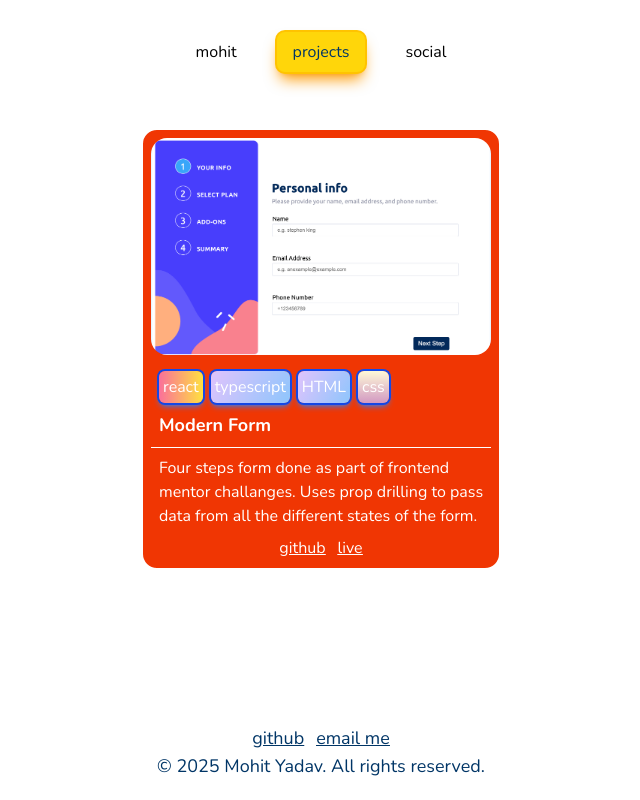
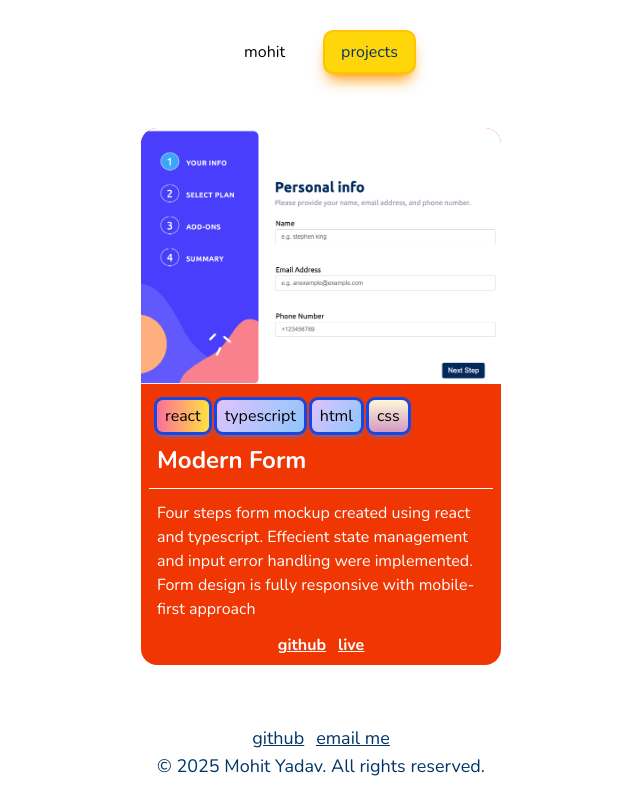
Before and after one commit to yaadevmohit/mohit-yadav, a React (Vite) app: page /projects in a window 1280 px wide. Shown: the whole page, without its empty margins (319-959 px from the left). Built offline with nearby package versions, Linux system fonts and the light colour scheme.

Commit message:
adding project shadow

```diff
--- a/src/assets/projectsData.ts
+++ b/src/assets/projectsData.ts
@@ -16,8 +16,8 @@ export default
         {
             name: "Modern Form",
             img: formImg,
-            description: "Four steps form done as part of frontend mentor challanges. Uses prop drilling to pass data from all the different states of the form.",
-            skills: ["react", "typescript", "HTML", "css"],
+            description: "Four steps form mockup created using react and typescript. Effecient state management and input error handling were implemented. Form design is fully responsive with mobile-first approach",
+            skills: ["react", "typescript", "html", "css"],
             github: "https://github.com/yaadevmohit/modern-form",
             live: "https://multi-step-form-mohit.vercel.app/"
         }
--- a/src/components/Navbar.tsx
+++ b/src/components/Navbar.tsx
@@ -5,7 +5,7 @@ import { Link, useLocation } from 'react-router-dom';
 const Navbar = () => {
   const {pathname} = useLocation()
   const [active, setActive] = useState(pathname.length > 1 ? pathname.slice(1) : "mohit");
-  const links = ["mohit", "projects", "social"];
+  const links = ["mohit", "projects"];
   return (
     <nav className="w-full flex md:space-x-6 justify-center pb-2 mx-auto relative nunitoRegular">
       {links.map((link) => (
--- a/src/components/Project.tsx
+++ b/src/components/Project.tsx
@@ -5,23 +5,39 @@ export default function Project(props: projectDetails) {
 
 
     return(
-        <div className="flex flex-col gap-2 max-w-90 p-2 border-2 rounded-2xl text-left bg-[#F03603] text-white">
-            <img src={props.img} className="w-fit rounded-2xl"/>
-            <ul className="flex gap-2 pl-2 mt-2">
+        <div
+            className="flex
+            flex-col gap-2
+            max-w-90 rounded-2xl
+            text-left bg-[#F03603]
+            text-white overflow-hidden
+            hover:shadow-lg hover:shadow-red-500
+            transition-shadow duration-200">
+            <div className="group relative h-64 w-96 overflow-hidden">
+                <img
+                    src={props.img}
+                    alt={`${props.name} image`}
+                    className="h-full w-full object-cover transition-transform duration-800 ease-in-out group-hover:scale-105"
+                />
+                <div className="absolute inset-0 group-hover:bg-black/20 transition-colors duration-500"></div>
+            </div>
+            <div className="flex flex-col gap-3 px-2 pb-2">
+            <ul className="flex gap-2 mt-2 pl-2">
                 {props.skills.map(skill => {
                     const randomTag = getRandomClass(skillsClassList)
-                    return (<li className={`${randomTag} p-1 customBlueRing`}>{skill}</li>)
+                    return (<li className={`${randomTag} px-2 py-1 customBlueRing text-black`}>{skill}</li>)
                 })}
             </ul>
-            <h2 className="nunitoBold text text-lg pl-2">{props.name}</h2>
+            <h2 className="nunitoBold text text-2xl pl-2">{props.name}</h2>
             <hr />
             <p className="text-md pl-2">
                 {props.description}
             </p>
-            <ul className="flex mx-auto space-x-3">
+            <ul className="flex mx-auto space-x-3 nunitoBold text-md">
               <li className="my-0 underline hover:scale-110"><a href={props.github} target="_blank">github</a></li>
               <li className="my-0 underline hover:scale-110"><a href={props.live}>live</a></li>
             </ul>
+            </div>
         </div>
     )
 }
--- a/src/index.css
+++ b/src/index.css
@@ -34,8 +34,12 @@ body, img {
     @apply ring-[#ffc300] ring-2 bg-[#ffd60a] shadow-lg shadow-amber-500 rounded-lg;
   }
 
+  .customOrangeRing {
+    @apply shadow-lg shadow-red-500 rounded-lg;
+  }
+
   .customBlueRing {
-    @apply ring-blue-700 ring-2 shadow-md shadow-blue-500 rounded-md;
+    @apply ring-blue-700 ring-3 shadow-md shadow-blue-500 rounded-md;
   }
 
   .skillTagOne {
--- a/src/pages/Home.tsx
+++ b/src/pages/Home.tsx
@@ -3,7 +3,7 @@ import Hero from "../components/Hero"
 import NavBar from "../components/Navbar"
 import { BrowserRouter, Routes, Route } from "react-router-dom"
 import Projects from "../components/Projects"
-import { Social } from "../components/Social"
+// import { Social } from "../components/Social"
 
 export default function Home() {
     return(
@@ -12,7 +12,7 @@ export default function Home() {
             <Routes>
                 <Route path="/" element={<Hero />}/>
                 <Route path="/projects" element={<Projects />}/>
-                <Route path="/social" element={<Social />}/>
+                {/* <Route path="/social" element={<Social />}/>              */}
             </Routes>
             <Footer />
         </BrowserRouter>
```
